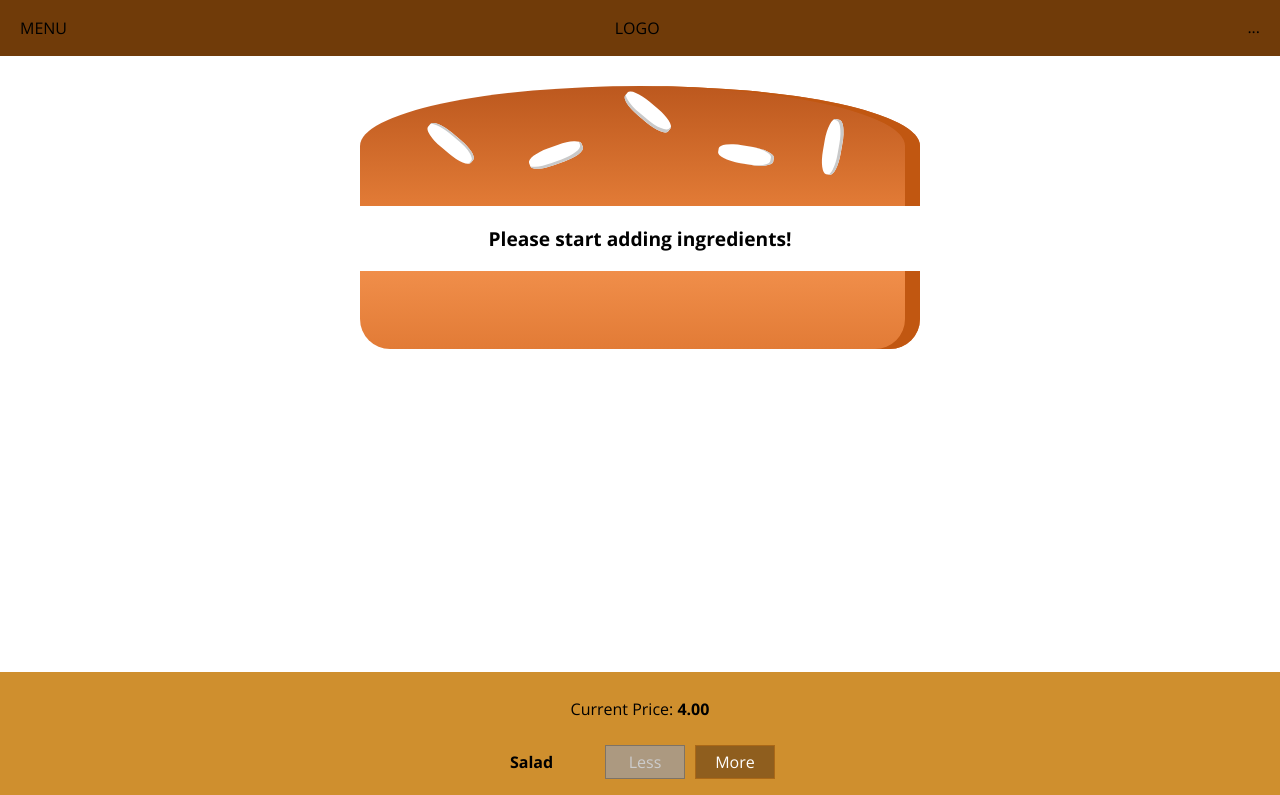
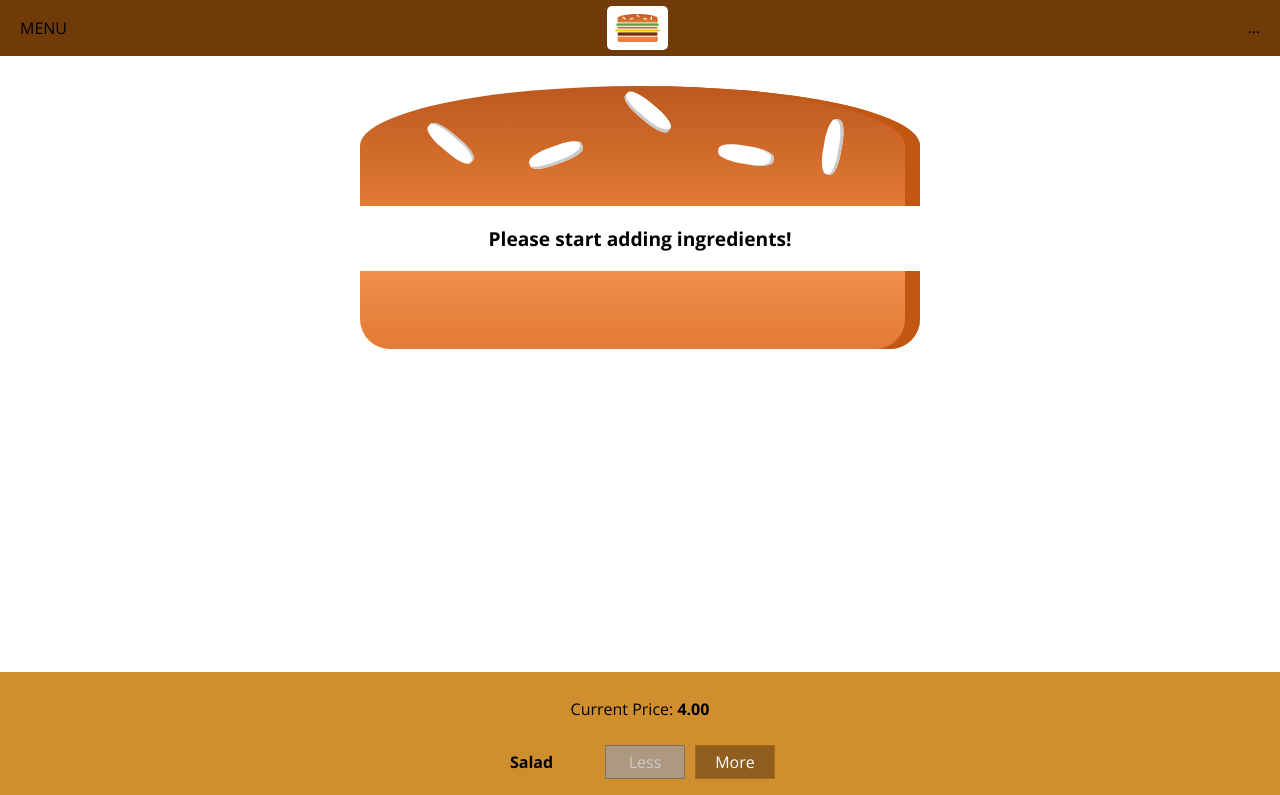
Before and after one commit to PaPa31/react-complete-guide, a React (Create React App) app: page / in a window 1280 px wide. Shown: the top 795 px of the page. Built offline with nearby package versions, Linux system fonts and the light colour scheme.

Commit message:
8.28 Using Logo
	new file:   src/assets/images/burger-logo.png
	new file:   src/components/Logo/Logo.js
	new file:   src/components/Logo/Logo.module.css
	modified:   src/components/Navigation/Tollbar/Toolbar.js

```diff
--- /dev/null
+++ b/src/components/Logo/Logo.js
@@ -0,0 +1,11 @@
+import React from "react";
+import burgerLogo from "../../assets/images/burger-logo.png";
+import classes from "./Logo.module.css";
+
+const logo = (props) => (
+  <div className={classes.Logo}>
+    <img src={burgerLogo} alt="Burger Logo" />
+  </div>
+);
+
+export default logo;
--- /dev/null
+++ b/src/components/Logo/Logo.module.css
@@ -0,0 +1,11 @@
+.Logo {
+  background-color: #fff;
+  padding: 8px;
+  height: 80%;
+  box-sizing: border-box;
+  border-radius: 5px;
+}
+
+.Logo img {
+  height: 100%;
+}
--- a/src/components/Navigation/Tollbar/Toolbar.js
+++ b/src/components/Navigation/Tollbar/Toolbar.js
@@ -1,10 +1,11 @@
 import React from "react";
+import Logo from "../../Logo/Logo";
 import classes from "./Toolbar.module.css";
 
 const toolbar = (props) => (
   <header className={classes.Toolbar}>
     <div>MENU</div>
-    <div>LOGO</div>
+    <Logo />
     <nav>
       <ul>...</ul>
     </nav>
```
Also changed, not shown: src/assets/images/burger-logo.png (added).
